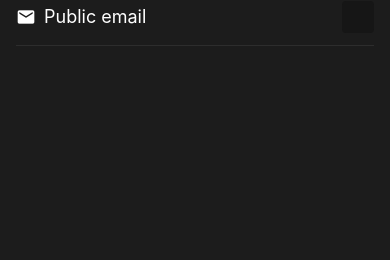
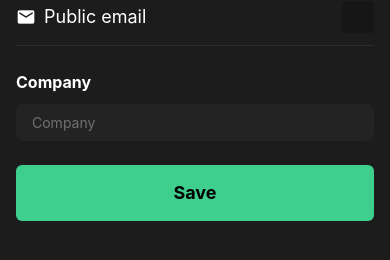
Before and after one commit to carinebarros/nativecn-app, a React Native app: screen / in a window 390 px wide. Shown: the part 576-836 px from the top of the page. Built offline with nearby package versions, Linux system fonts and the light colour scheme.

Commit message:
feat: Create Company section
Create Button, and Input components

```diff
--- a/src/app/profile.tsx
+++ b/src/app/profile.tsx
@@ -1,11 +1,14 @@
-import { Image, View } from "react-native";
+import { Image, ScrollView, View } from "react-native";
 
 import { User } from "@/components/User";
 import { Skills } from "@/components/Skills";
 import { Preferences } from "@/components/Preferences";
+import { Input } from "@/components/Input";
+import { Button } from "@/components/Button";
 
 export const Profile = () => (
   <View className="flex-1 bg-gray-700">
+    <ScrollView>
       <Image
         source={require("@/assets/banner.png")}
         className="w-full h-52 -mb-16"
@@ -15,6 +18,12 @@ export const Profile = () => (
         <User />
         <Skills />
         <Preferences />
+
+        <View className="w-full mt-6 flex-1">
+          <Input placeholder="Company" label="Company" inputClasses="mb-6" />
+          <Button label="Save" />
         </View>
       </View>
+    </ScrollView>
+  </View>
 );
--- /dev/null
+++ b/src/components/Button.tsx
@@ -0,0 +1,79 @@
+import { type VariantProps, cva } from "class-variance-authority";
+import { Text, TouchableOpacity } from "react-native";
+
+import { cn } from "@/lib/utils";
+
+const buttonVariants = cva(
+  "flex flex-row items-center justify-center rounded-md",
+  {
+    variants: {
+      variant: {
+        default: "bg-green-500",
+        secondary: "bg-secondary",
+        destructive: "bg-destructive",
+        ghost: "bg-slate-700",
+        link: "text-primary underline-offset-4",
+      },
+      size: {
+        default: "h-14 px-4",
+        sm: "h-8 px-2",
+        lg: "h-12 px-8",
+      },
+    },
+    defaultVariants: {
+      variant: "default",
+      size: "default",
+    },
+  }
+);
+
+const buttonTextVariants = cva("text-center font-medium", {
+  variants: {
+    variant: {
+      default: "text-black font-bold",
+      secondary: "text-secondary-foreground",
+      destructive: "text-destructive-foreground",
+      ghost: "text-primary-foreground",
+      link: "text-primary-foreground underline",
+    },
+    size: {
+      default: "text-lg",
+      sm: "text-sm",
+      lg: "text-xl",
+    },
+  },
+  defaultVariants: {
+    variant: "default",
+    size: "default",
+  },
+});
+
+interface ButtonProps
+  extends React.ComponentPropsWithoutRef<typeof TouchableOpacity>,
+    VariantProps<typeof buttonVariants> {
+  label: string;
+  labelClasses?: string;
+}
+const Button = ({
+  label,
+  labelClasses,
+  className,
+  variant,
+  size,
+  ...props
+}: ButtonProps) => (
+  <TouchableOpacity
+    className={cn(buttonVariants({ variant, size, className }))}
+    {...props}
+  >
+    <Text
+      className={cn(
+        buttonTextVariants({ variant, size, className: labelClasses })
+      )}
+    >
+      {label}
+    </Text>
+  </TouchableOpacity>
+);
+
+export { Button, buttonVariants, buttonTextVariants };
--- /dev/null
+++ b/src/components/Input.tsx
@@ -0,0 +1,36 @@
+import { forwardRef } from "react";
+import { Text, TextInput, View } from "react-native";
+
+import { cn } from "@/lib/utils";
+
+import { colors } from "@/styles/colors";
+
+export interface InputProps
+  extends React.ComponentPropsWithoutRef<typeof TextInput> {
+  label?: string;
+  labelClasses?: string;
+  inputClasses?: string;
+}
+const Input = forwardRef<React.ElementRef<typeof TextInput>, InputProps>(
+  ({ className, label, labelClasses, inputClasses, ...props }, ref) => (
+    <View className={cn("flex flex-col gap-1.5", className)}>
+      {label && (
+        <Text
+          className={cn("text-white text-base font-bold mb-1", labelClasses)}
+        >
+          {label}
+        </Text>
+      )}
+      <TextInput
+        placeholderTextColor={colors.gray[400]}
+        className={cn(
+          inputClasses,
+          "py-2.5 px-4 rounded-lg text-white bg-gray-600"
+        )}
+        {...props}
+      />
+    </View>
+  )
+);
+
+export { Input };
```
Lines whose indentation alone changed are shown as unchanged.
